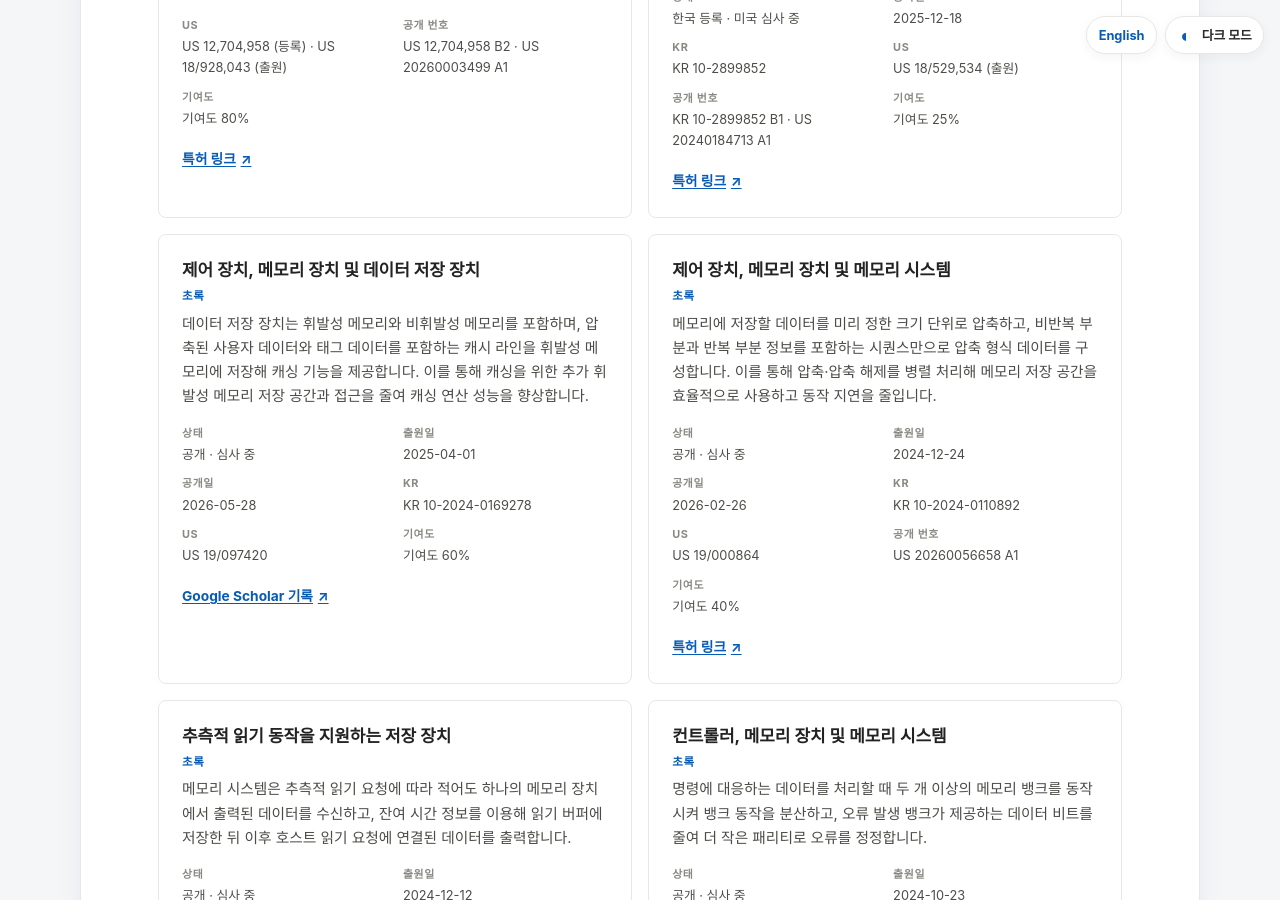
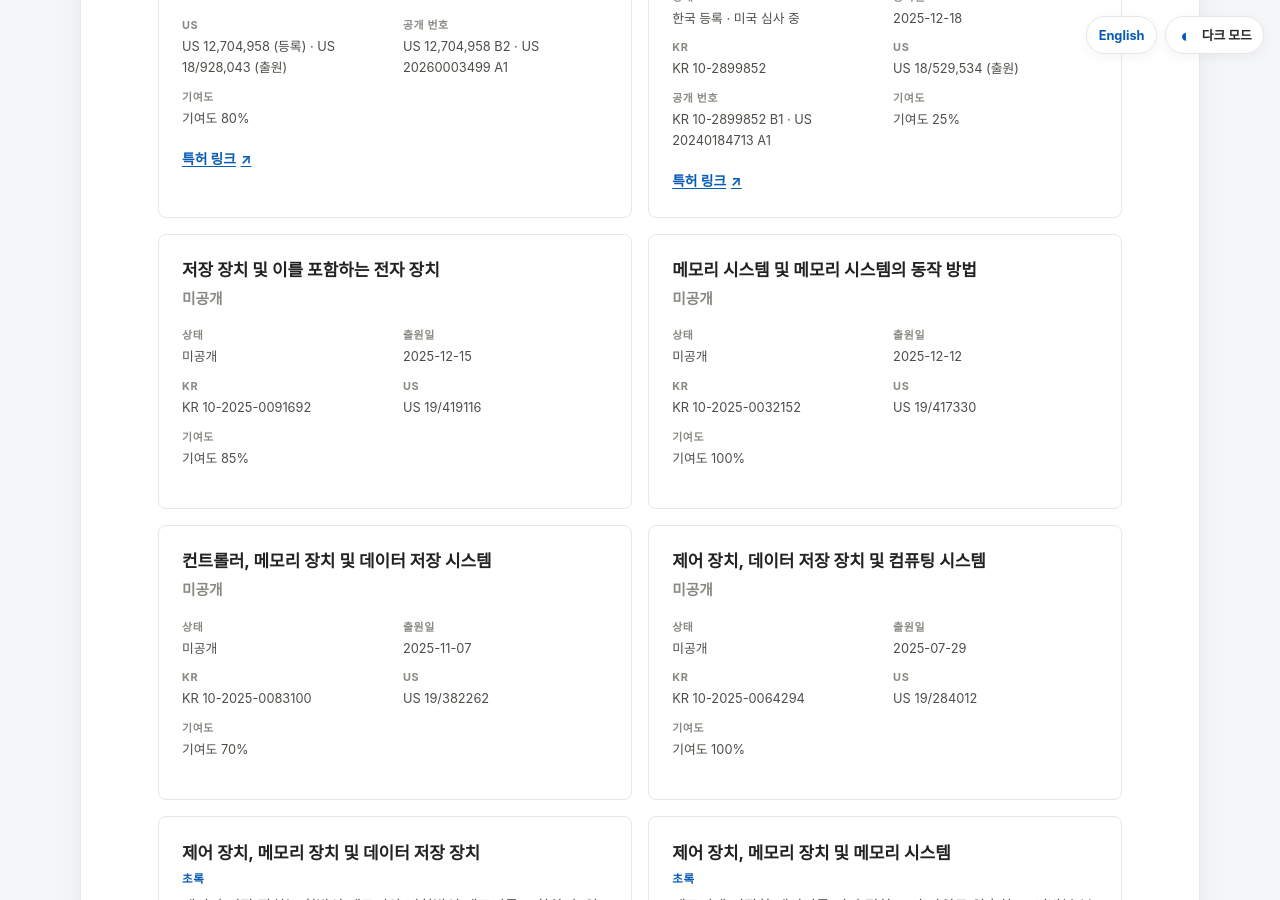
Before and after one commit to dounghun22/dounghun22.github.io, a Jekyll site: the page built from ko/index.md, in a window 1280 px wide and 900 px high, scrolled down 4110 px. Built offline with Jekyll 4.4.1, drawn with Linux system fonts in a browser that asks for light colours.

Commit message:
Restore patent listing SEO

```diff
--- a/_data/cv-ko.yml
+++ b/_data/cv-ko.yml
@@ -112,6 +112,38 @@ projects:
       - Python, NumPy, Pandas를 활용한 시뮬레이터 추출 원시 데이터 분석
 
 patents:
+  - title: 저장 장치 및 이를 포함하는 전자 장치
+    status: 미공개
+    is_public: false
+    is_registered: false
+    filing_date: "2025-12-15"
+    kr_number: KR 10-2025-0091692
+    us_number: US 19/419116
+    contribution: 기여도 85%
+  - title: 컨트롤러, 메모리 장치 및 데이터 저장 시스템
+    status: 미공개
+    is_public: false
+    is_registered: false
+    filing_date: "2025-11-07"
+    kr_number: KR 10-2025-0083100
+    us_number: US 19/382262
+    contribution: 기여도 70%
+  - title: 메모리 시스템 및 메모리 시스템의 동작 방법
+    status: 미공개
+    is_public: false
+    is_registered: false
+    filing_date: "2025-12-12"
+    kr_number: KR 10-2025-0032152
+    us_number: US 19/417330
+    contribution: 기여도 100%
+  - title: 제어 장치, 데이터 저장 장치 및 컴퓨팅 시스템
+    status: 미공개
+    is_public: false
+    is_registered: false
+    filing_date: "2025-07-29"
+    kr_number: KR 10-2025-0064294
+    us_number: US 19/284012
+    contribution: 기여도 100%
   - title: 제어 장치, 메모리 장치 및 데이터 저장 장치
     status: 공개 · 심사 중
     is_public: true
@@ -188,7 +220,6 @@ patents:
 
 papers:
   - title: "임의의 일반화된 girth를 갖는 새로운 NB-LDPC 코드 구성 방법"
-    is_public: true
     year: 2026
     is_first_author: false
     authors: Jaeil Lim, Jaewon Chung, Donghun Jeong, Daegeun Jee, and Euicheol Lim
@@ -198,7 +229,6 @@ papers:
     doi: 10.1109/TCOMM.2026.3686671
     url: https://doi.org/10.1109/TCOMM.2026.3686671
   - title: "HBM 아키텍처의 클러스터 오류 정정을 위한 새로운 이중 계층 ECC 구성 방법"
-    is_public: true
     year: 2025
     is_first_author: false
     authors: Jaeil Lim, Jaewon Chung, Donghun Jeong, Daegeun Jee, and Euicheol Lim
@@ -208,7 +238,6 @@ papers:
     doi: 10.1109/TCSII.2025.3593226
     url: https://doi.org/10.1109/TCSII.2025.3593226
   - title: "메타데이터를 고려한 DRAM 시스템용 새로운 ECC 구성 방법"
-    is_public: true
     year: 2025
     is_first_author: false
     authors: Jaeil Lim, Jaewon Chung, Donghun Jeong, Daegeun Jee, and Euicheol Lim
@@ -218,7 +247,6 @@ papers:
     doi: 10.1109/TC.2024.3521545
     url: https://doi.org/10.1109/TC.2024.3521545
   - title: "Demand MemCpy: 이기종 컴퓨팅을 위한 연산과 데이터 전송의 중첩"
-    is_public: true
     year: 2022
     is_first_author: true
     authors: Donghun Jeong, Jihun Park, and Jungrae Kim
@@ -228,7 +256,6 @@ papers:
     doi: 10.1109/ACCESS.2022.3195271
     url: https://doi.org/10.1109/ACCESS.2022.3195271
   - title: "UVMMU: 이기종 컴퓨팅을 위한 하드웨어 오프로딩 페이지 마이그레이션"
-    is_public: true
     year: 2023
     is_first_author: false
     authors: Jihun Park, Donghun Jeong, and Jungrae Kim
@@ -238,7 +265,6 @@ papers:
     doi: 10.23919/DATE56975.2023.10137307
     url: https://doi.org/10.23919/DATE56975.2023.10137307
   - title: "Multi-Prediction Compression: GP-GPU를 위한 효율적이고 확장 가능한 메모리 압축 프레임워크"
-    is_public: true
     year: 2022
     is_first_author: false
     authors: Hoyong Jin, Donghun Jeong, Taewon Park, Jong Hwan Ko, and Jungrae Kim
--- a/_data/cv.yml
+++ b/_data/cv.yml
@@ -112,6 +112,38 @@ projects:
       - Analyzed simulator-extracted raw data with Python, NumPy, and Pandas.
 
 patents:
+  - title: STORAGE DEVICE AND ELECTRONIC DEVICE INCLUSING THE SAME
+    status: Unpublished
+    is_public: false
+    is_registered: false
+    filing_date: "2025-12-15"
+    kr_number: KR 10-2025-0091692
+    us_number: US 19/419116
+    contribution: 85% Contribution
+  - title: CONTROLLER, MEMORY DEVICE AND DATA STORAGE SYSTEM
+    status: Unpublished
+    is_public: false
+    is_registered: false
+    filing_date: "2025-11-07"
+    kr_number: KR 10-2025-0083100
+    us_number: US 19/382262
+    contribution: 70% Contribution
+  - title: MEMORY SYSTEM AND OPERATING METHOD OF MEMORY SYSTEM
+    status: Unpublished
+    is_public: false
+    is_registered: false
+    filing_date: "2025-12-12"
+    kr_number: KR 10-2025-0032152
+    us_number: US 19/417330
+    contribution: 100% Contribution
+  - title: CONTROL DEVICE, DATA STORAGE DEVICE AND COMPUTING SYSTEM
+    status: Unpublished
+    is_public: false
+    is_registered: false
+    filing_date: "2025-07-29"
+    kr_number: KR 10-2025-0064294
+    us_number: US 19/284012
+    contribution: 100% Contribution
   - title: CONTROL DEVICE, MEMORY DEVICE AND DATA STORAGE DEVICE
     status: Published · Under Examination
     is_public: true
@@ -188,7 +220,6 @@ patents:
 
 papers:
   - title: "A New NB-LDPC Code Construction Method With Arbitrary Generalized Girth"
-    is_public: true
     year: 2026
     is_first_author: false
     authors: Jaeil Lim, Jaewon Chung, Donghun Jeong, Daegeun Jee, and Euicheol Lim
@@ -198,7 +229,6 @@ papers:
     doi: 10.1109/TCOMM.2026.3686671
     url: https://doi.org/10.1109/TCOMM.2026.3686671
   - title: "A New Two-Tiered ECC Configuration Method for Cluster Error Correction in HBM Architecture"
-    is_public: true
     year: 2025
     is_first_author: false
     authors: Jaeil Lim, Jaewon Chung, Donghun Jeong, Daegeun Jee, and Euicheol Lim
@@ -208,7 +238,6 @@ papers:
     doi: 10.1109/TCSII.2025.3593226
     url: https://doi.org/10.1109/TCSII.2025.3593226
   - title: "A New ECC Configuration Method for DRAM System Considering Metadata"
-    is_public: true
     year: 2025
     is_first_author: false
     authors: Jaeil Lim, Jaewon Chung, Donghun Jeong, Daegeun Jee, and Euicheol Lim
@@ -218,7 +247,6 @@ papers:
     doi: 10.1109/TC.2024.3521545
     url: https://doi.org/10.1109/TC.2024.3521545
   - title: "Demand MemCpy: Overlapping of Computation and Data Transfer for Heterogeneous Computing"
-    is_public: true
     year: 2022
     is_first_author: true
     authors: Donghun Jeong, Jihun Park, and Jungrae Kim
@@ -228,7 +256,6 @@ papers:
     doi: 10.1109/ACCESS.2022.3195271
     url: https://doi.org/10.1109/ACCESS.2022.3195271
   - title: "UVMMU: Hardware-Offloaded Page Migration for Heterogeneous Computing"
-    is_public: true
     year: 2023
     is_first_author: false
     authors: Jihun Park, Donghun Jeong, and Jungrae Kim
@@ -238,7 +265,6 @@ papers:
     doi: 10.23919/DATE56975.2023.10137307
     url: https://doi.org/10.23919/DATE56975.2023.10137307
   - title: "Multi-Prediction Compression: An Efficient and Scalable Memory Compression Framework for GP-GPU"
-    is_public: true
     year: 2022
     is_first_author: false
     authors: Hoyong Jin, Donghun Jeong, Taewon Park, Jong Hwan Ko, and Jungrae Kim
--- a/_includes/cv-content.html
+++ b/_includes/cv-content.html
@@ -117,15 +117,14 @@
   <section class="cv-section" aria-labelledby="patents-heading">
     <h2 id="patents-heading"><span class="section-heading__icon">{% include icon.html name='patents' %}</span>{{ t.patents }}</h2>
     <div class="section-rule"></div>
-    {% assign public_patents = cv.patents | where: "is_public", true %}
-    {% assign registered_patents = public_patents | where: "is_registered", true | sort: "registration_date" | reverse %}
-    {% assign pending_patents = public_patents | where: "is_registered", false | sort: "filing_date" | reverse %}
+    {% assign registered_patents = cv.patents | where: "is_registered", true | sort: "registration_date" | reverse %}
+    {% assign pending_patents = cv.patents | where: "is_registered", false | sort: "filing_date" | reverse %}
     {% assign ordered_patents = registered_patents | concat: pending_patents %}
     <div class="patent-list">
       {% for patent in ordered_patents %}
         <article class="patent-card">
           <h3>{{ patent.title }}</h3>
-          <p class="patent-card__abstract"><strong>{{ t.abstract }}</strong>{{ patent.abstract }}</p>
+          {% if patent.is_public %}<p class="patent-card__abstract"><strong>{{ t.abstract }}</strong>{{ patent.abstract }}</p>{% else %}<p class="patent-card__unpublished">{{ t.unpublished }}</p>{% endif %}
           <dl class="patent-card__meta">
             <div><dt>{{ t.status }}</dt><dd>{{ patent.status }}</dd></div>
             <div><dt>{% if patent.registration_date %}{{ patent.registration_date_label | default: t.registration_date }}{% else %}{{ t.filing_date }}{% endif %}</dt><dd>{{ patent.registration_date | default: patent.filing_date }}</dd></div>
@@ -135,7 +134,7 @@
             {% if patent.publication_number %}<div><dt>{{ t.publication }}</dt><dd>{{ patent.publication_number }}</dd></div>{% endif %}
             <div><dt>{{ t.contribution }}</dt><dd>{{ patent.contribution }}</dd></div>
           </dl>
-          {% if patent.url %}<a class="resource-link" href="{{ patent.url }}" rel="noopener noreferrer" target="_blank">{{ patent.link_label | default: t.patent_link }} <span class="sr-only">({{ t.new_tab }})</span><span aria-hidden="true">↗</span></a>{% endif %}
+          {% if patent.is_public and patent.url %}<a class="resource-link" href="{{ patent.url }}" rel="noopener noreferrer" target="_blank">{{ patent.link_label | default: t.patent_link }} <span class="sr-only">({{ t.new_tab }})</span><span aria-hidden="true">↗</span></a>{% endif %}
         </article>
       {% endfor %}
     </div>
@@ -144,9 +143,8 @@
   <section class="cv-section" aria-labelledby="papers-heading">
     <h2 id="papers-heading"><span class="section-heading__icon">{% include icon.html name='papers' %}</span>{{ t.papers }}</h2>
     <div class="section-rule"></div>
-    {% assign public_papers = cv.papers | where: "is_public", true %}
-    {% assign first_author_papers = public_papers | where: "is_first_author", true | sort: "year" | reverse %}
-    {% assign coauthor_papers = public_papers | where: "is_first_author", false | sort: "year" | reverse %}
+    {% assign first_author_papers = cv.papers | where: "is_first_author", true | sort: "year" | reverse %}
+    {% assign coauthor_papers = cv.papers | where: "is_first_author", false | sort: "year" | reverse %}
     {% assign ordered_papers = first_author_papers | concat: coauthor_papers %}
     <div class="paper-list">
       {% for paper in ordered_papers %}
```
Also changed, not shown: AGENTS.md (+1 -1 lines), _layouts/default.html (+14 -0 lines), doc/site-guide.md (+9 -9 lines).
